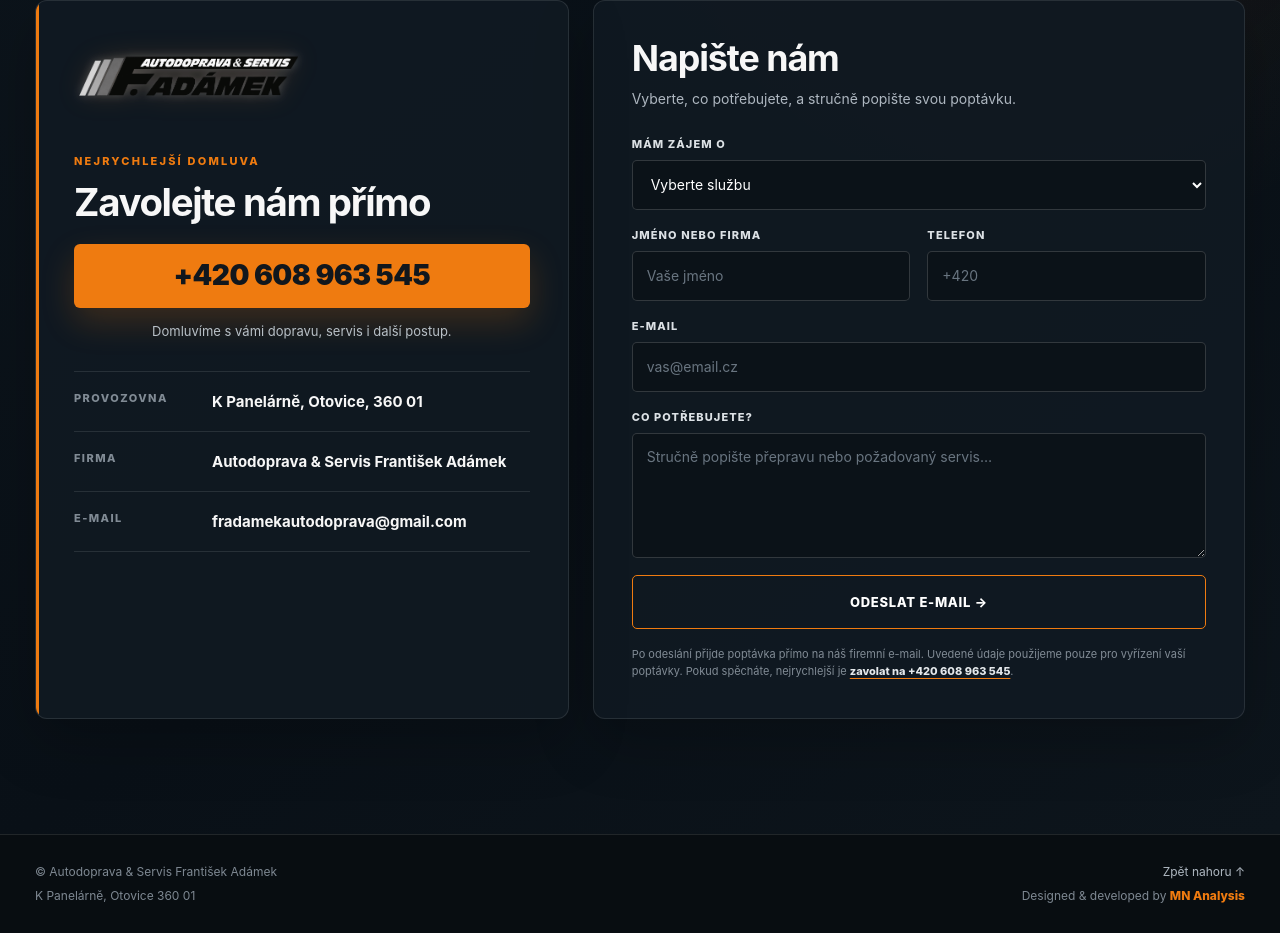
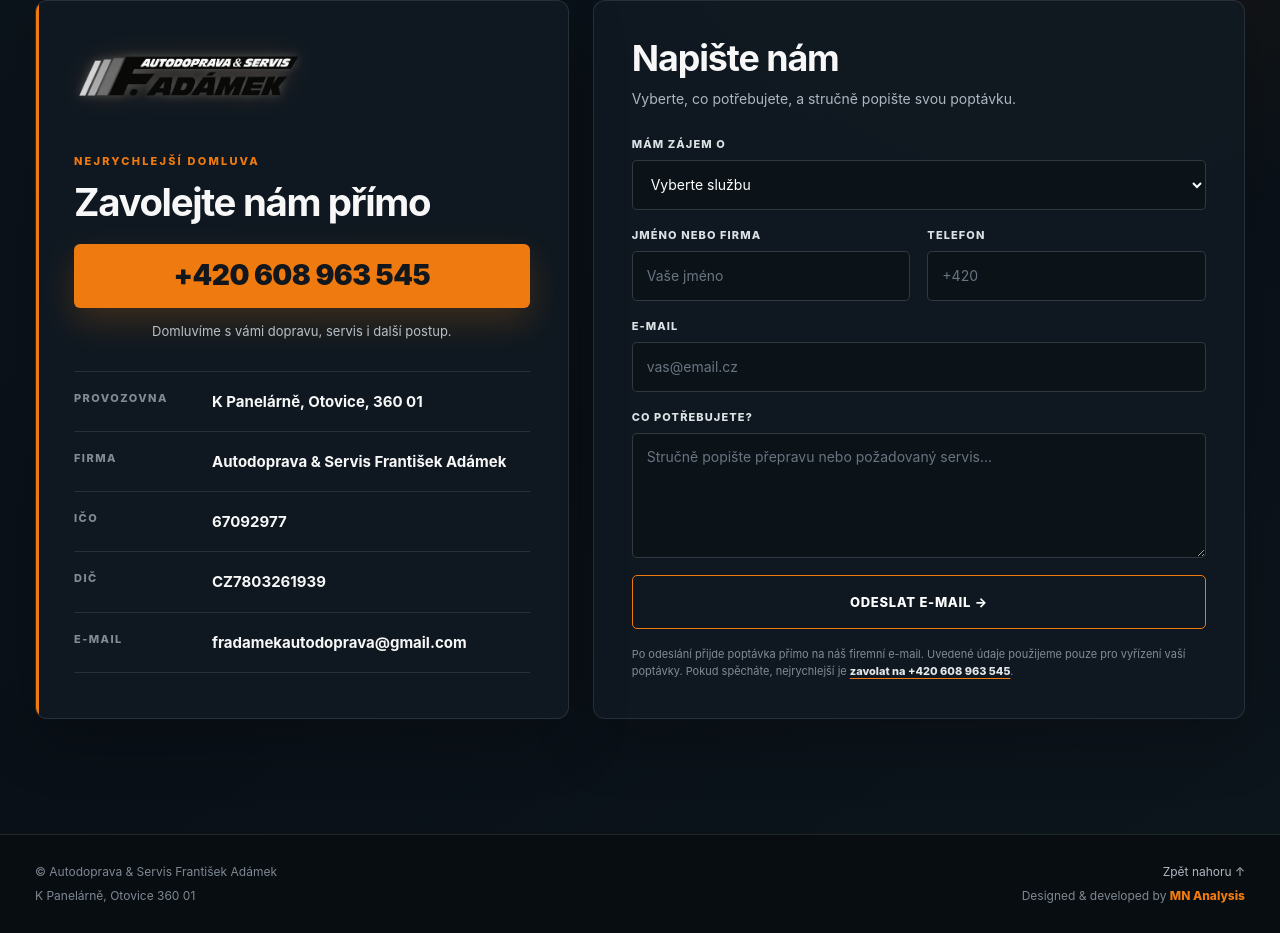
Before and after one commit to mnanalysiscz-collab/FAdamekAutodopravaService, a plain HTML site: page index.html in a window 1280 px wide. Shown: the part 2654-3587 px from the top of the page. Drawn offline with Linux system fonts and the light colour scheme.

Commit message:
Add company registration and VAT numbers to contact details

```diff
--- a/index.html
+++ b/index.html
@@ -1100,6 +1100,14 @@ footer{
             <div>Autodoprava &amp; Servis František Adámek</div>
           </div>
           <div class="contact-row">
+            <span>IČO</span>
+            <div>67092977</div>
+          </div>
+          <div class="contact-row">
+            <span>DIČ</span>
+            <div>CZ7803261939</div>
+          </div>
+          <div class="contact-row">
             <span>E-mail</span>
             <a href="mailto:fradamekautodoprava@gmail.com">fradamekautodoprava@gmail.com</a>
           </div>
```
